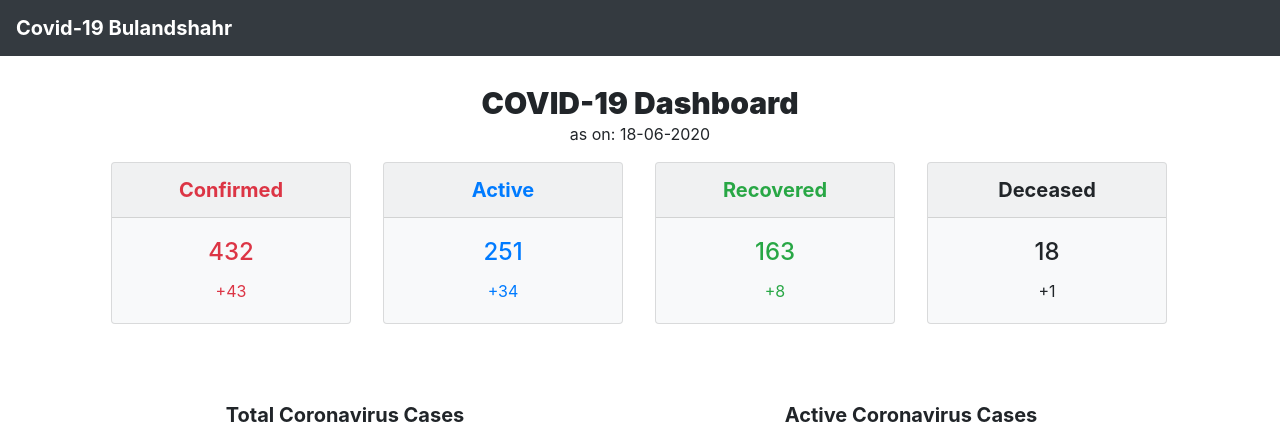
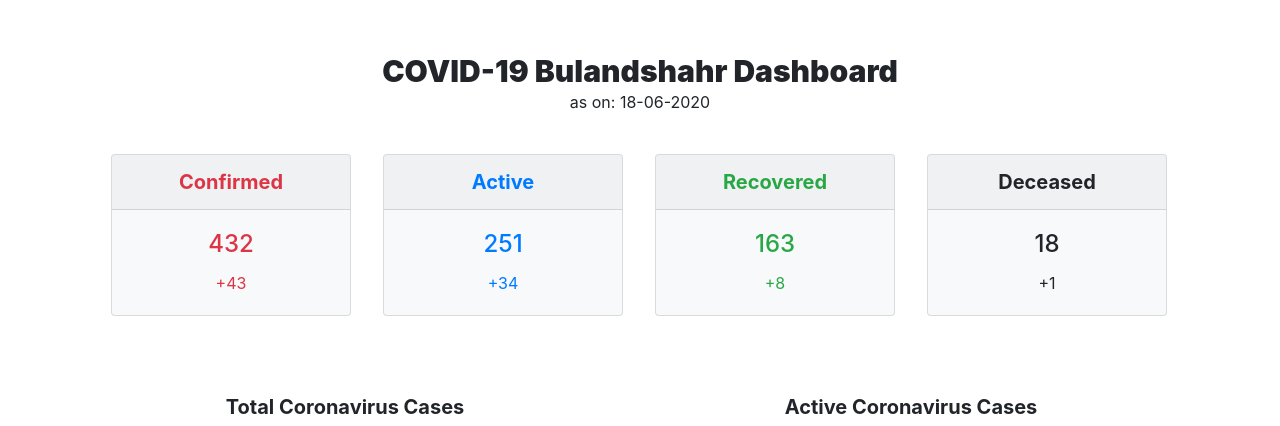
Before and after one commit to azadkumar07/covid-19-Tracker, a Django app: page /bsr/ in a window 1280 px wide. Shown: the top 426 px of the page. Run offline with Django 3.2, Linux system fonts and the light colour scheme; data comes from the database, SQL or seed files in the repository; some libraries are stand-ins or nearby versions.

Commit message:
nav bar remove

```diff
--- a/templates/front.html
+++ b/templates/front.html
@@ -7,7 +7,7 @@
 
     <!-- Bootstrap CSS -->
     <link rel="stylesheet" href="https://stackpath.bootstrapcdn.com/bootstrap/4.3.1/css/bootstrap.min.css" integrity="sha384-ggOyR0iXCbMQv3Xipma34MD+dH/1fQ784/j6cY/iJTQUOhcWr7x9JvoRxT2MZw1T" crossorigin="anonymous">
-    <title>#IndiaFightsCorona</title>
+    <title>COVID-19 Bulandshahr</title>
 
     <script href="https://cdnjs.cloudflare.com/ajax/libs/Chart.js/2.8.0/Chart.min.js"></script>
     <script src="https://cdn.jsdelivr.net/npm/chart.js@2.8.0"></script>
@@ -21,15 +21,13 @@
 
 
 <body >
-
-    <nav class="navbar navbar-expand-lg navbar-dark bg-dark">
-        <a class="navbar-brand" href="#"><b>Covid-19 Bulandshahr</b></a>
-    </nav>
+  <br>
 
 
 <div class="container" style="margin-top: 25px;">
-  <p align="center" style="font-size: 30px;" ><b> <b>COVID-19 Dashboard</b></b></p>
+  <p align="center" style="font-size: 30px;" ><b> <b>COVID-19 Bulandshahr Dashboard</b></b></p>
   <p align="center" style="margin-top: -20px;" id="dashboard"></p>
+  <br>
 
 <div class="row" style="margin-left: 10px;">
 
```
